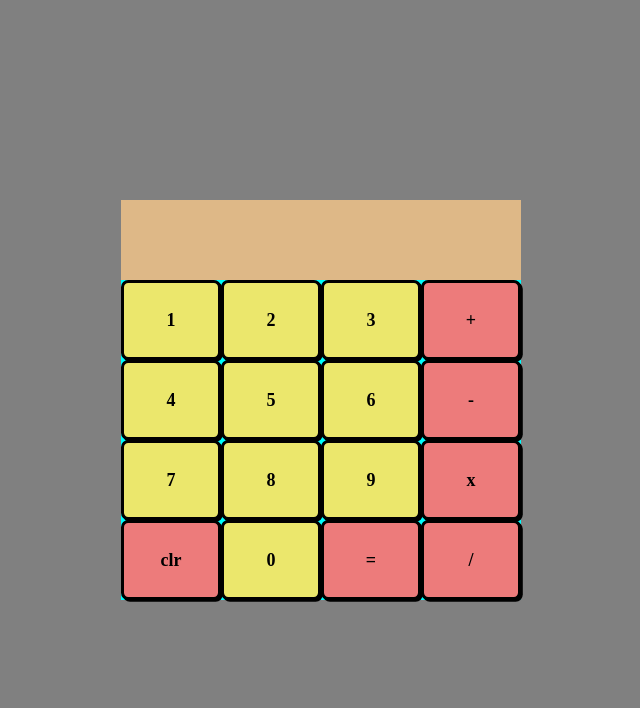
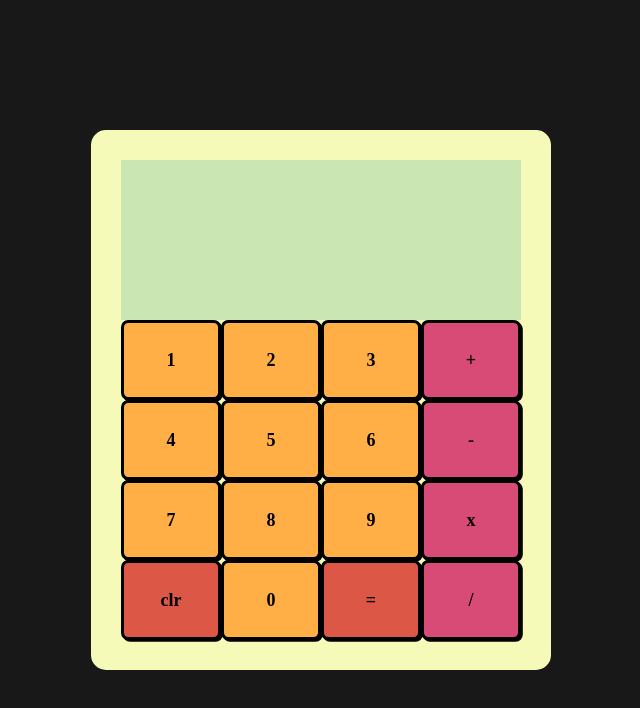
Before and after one commit to XDRONIN/Calculator, a plain HTML site: page index.html in a window 1280 px wide. Shown: the whole page, without its empty margins (319-959 px from the left). Drawn offline with Linux system fonts and the light colour scheme.

Commit message:
round mechanic styles for the calculator

```diff
--- a/script.js
+++ b/script.js
@@ -61,6 +61,7 @@ function findresult(num0, num1, op) {
       }
       break;
   }
+  result = Math.round(result * 100) / 100;
   display(result);
 }
 function setOperator(operator) {
--- a/styles.css
+++ b/styles.css
@@ -1,19 +1,26 @@
 body {
-  background-color: grey;
+  background-color: #181818;
   min-height: 100vh;
   text-align: center;
 }
 .screen {
-  background-color: burlywood;
-  height: 10vh;
+  background-color: #cae6b2;
+  height: 20vh;
   width: 50vh;
   display: flex;
+  flex-direction: column;
+
+  font-size: 70px;
+  justify-content: center;
+  align-items: end;
 }
+
 .calc {
-  background-color: aqua;
-  display: flexbox;
-
-  align-self: center;
+  background-color: #f6fab9;
+  border: solid;
+  border-width: 30px;
+  border-radius: 15px;
+  border-color: #f6fab9;
   position: absolute;
   top: 50%;
   left: 50%;
@@ -25,7 +32,7 @@ body {
 }
 
 .op {
-  background-color: aqua;
+  background-color: #8b322c;
 }
 .button {
   display: flex;
@@ -34,7 +41,7 @@ body {
   height: 10vh;
   justify-content: center;
   align-items: center;
-  background: #ebe76c;
+  background: #ffaf45;
   font-family: inherit;
   padding: 0.6em 1.3em;
   font-weight: 900;
@@ -55,11 +62,11 @@ body {
   box-shadow: 0.05em 0.05em;
 }
 .op {
-  background: #ed7b7b;
+  background: #d74b76;
 }
 #equals {
-  background: #ed7b7b;
+  background: #dd5746;
 }
 #clear {
-  background: #ed7b7b;
+  background: #dd5746;
 }
```
